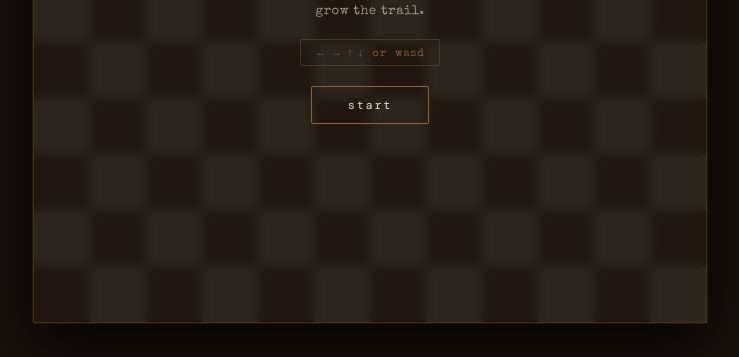
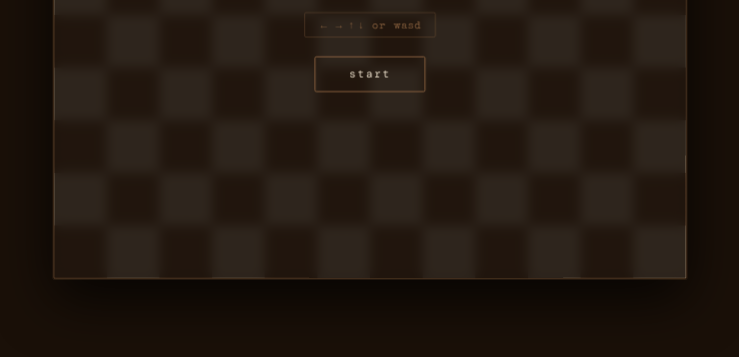
Before and after one commit to fancyraspberry/performative-snake, a plain HTML site: page index.html in a window 1280 px wide. Shown: the part 443-800 px from the top of the page, without its empty margins (270-1009 px from the left). Drawn offline with nearby package versions, Linux system fonts and the light colour scheme; a web font is replaced by a local one.

Commit message:
centered the screen

```diff
--- a/game.js
+++ b/game.js
@@ -293,3 +293,16 @@ loadAssets(() => {
   // draw the board behind the overlay while waiting to start
   drawBoard();
 });
+
+function scaleToFit() {
+  const app = document.getElementById('app');
+  const availH = window.innerHeight;
+  const availW = window.innerWidth;
+  const naturalH = app.scrollHeight;
+  const naturalW = app.scrollWidth;
+  const scale = Math.min(1, availW / naturalW, availH / naturalH) * 0.94;
+  app.style.transform = `scale(${scale})`;
+}
+
+scaleToFit();
+window.addEventListener('resize', scaleToFit);
--- a/style.css
+++ b/style.css
@@ -27,6 +27,10 @@ body {
   justify-content: center;
   font-family: 'Special Elite', system-ui, serif;
   overflow: hidden;
+}
+
+#app {
+  transform-origin: top center;
 }
 
 #app {
```
